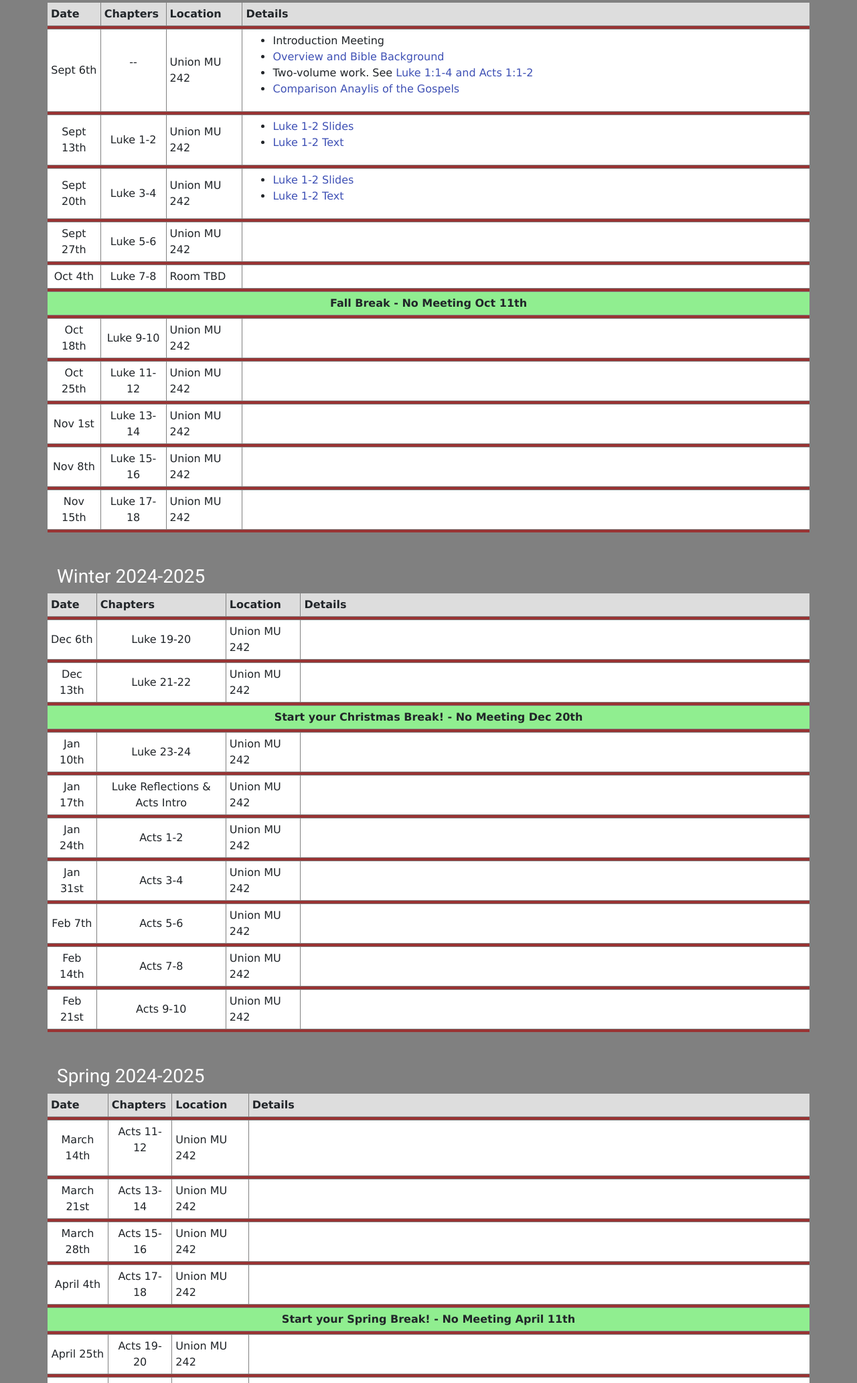
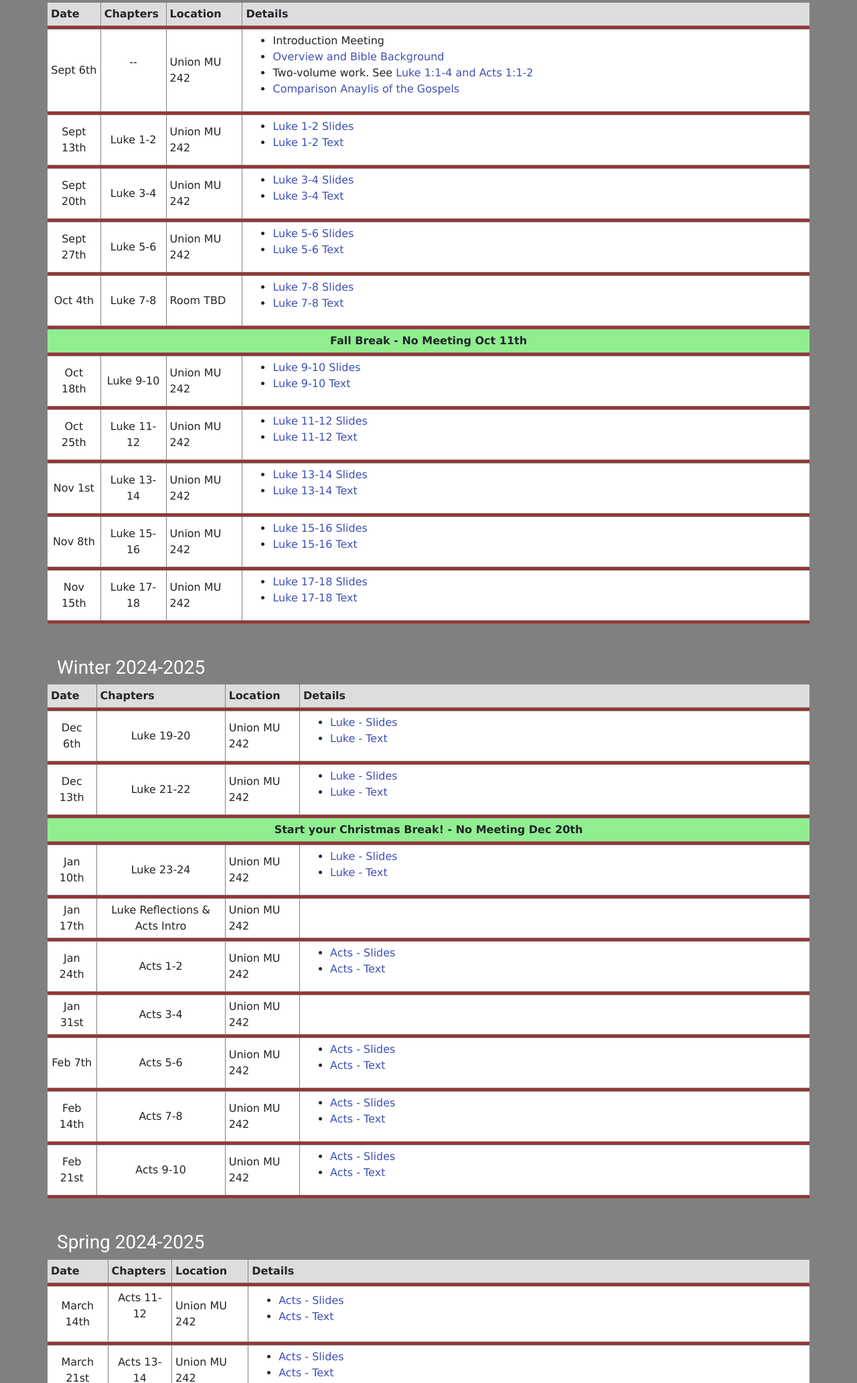
Before and after one commit to fisherds/luke-acts-double-volume, a plain HTML site: page public/index.html in a window 1280 px wide. Shown: the part 183-2248 px from the top of the page at 67% size. Drawn offline with Linux system fonts and the light colour scheme; some packages are replaced by stand-ins of ours.

Commit message:
fall links

```diff
--- a/public/index.html
+++ b/public/index.html
@@ -110,11 +110,11 @@
             <td>
               <ul>
                 <li><a
-                    href="">Luke
-                    1-2 Slides</a></li>
+                    href="https://docs.google.com/presentation/d/1E9YpUHRwawJUmqlR8GoU1VPWWbL2hWkHPBjkY9QMUrU/edit?usp=sharing">Luke
+                    3-4 Slides</a></li>
                 <li><a
-                    href="">Luke
-                    1-2 Text</a></li>
+                    href="https://docs.google.com/presentation/d/12w9-fhZAxdppXReyLjtsuKV9MVmZS9GvD8-MFRV-WlI/edit?usp=sharing">Luke
+                    3-4 Text</a></li>
               </ul>
             </td>
           </tr>
@@ -132,6 +132,12 @@
               Union MU 242
             </td>
             <td>
+              <ul>
+                <li><a
+                    href="https://docs.google.com/presentation/d/1O4GdplPVWa-Pe-_TPTSJcCwBn9Sq4ZdqesfKp8Mme28/edit?usp=sharing">Luke 5-6 Slides</a></li>
+                <li><a
+                    href="https://docs.google.com/presentation/d/1_roJlJd1uor548cjeubMUt84plchwOC2_Gk9wmZyNAo/edit?usp=sharing">Luke 5-6 Text</a></li>
+              </ul>
             </td>
           </tr>
           <tr>
@@ -153,6 +159,12 @@
               Room TBD
             </td>
             <td>
+              <ul>
+                <li><a
+                    href="https://docs.google.com/presentation/d/1UKq7fTOdtOSy_kAr3HqBZWIQBKPRR2q01e-3FUuR-4Q/edit?usp=drive_link">Luke 7-8 Slides</a></li>
+                <li><a
+                    href="https://docs.google.com/presentation/d/1sIn7eX81OOM9-gaBEfoTXfEy7x-yW6BfdQ7ipSDEZy8/edit?usp=drive_link">Luke 7-8 Text</a></li>
+              </ul>
             </td>
           </tr>
           <tr>
@@ -176,6 +188,12 @@
               Union MU 242
             </td>
             <td>
+              <ul>
+                <li><a
+                    href="https://docs.google.com/presentation/d/1EJ2YNvTPdVynlCFdJzWP_b-tQPOzoVKRgygQYA_oc0g/edit?usp=drive_link">Luke 9-10 Slides</a></li>
+                <li><a
+                    href="https://docs.google.com/presentation/d/1FPLVLSU6Y3NjLk6j3m13liR-kI7mh2wERijT_DaYu-o/edit?usp=drive_link">Luke 9-10 Text</a></li>
+              </ul>
             </td>
           </tr>
           <tr>
@@ -192,6 +210,12 @@
               Union MU 242
             </td>
             <td>
+              <ul>
+                <li><a
+                    href="https://docs.google.com/presentation/d/1I-eKwu67Z7Ezt314LKtdBpn9jhUkEfSIGVPOOR3IPzo/edit?usp=drive_link">Luke 11-12 Slides</a></li>
+                <li><a
+                    href="https://docs.google.com/presentation/d/1fBLVYgKZ964EuEeUDXRjr0GIXI1_DUB8DkLSBHrCiZ0/edit?usp=drive_link">Luke 11-12 Text</a></li>
+              </ul>
             </td>
           </tr>
           <tr>
@@ -208,6 +232,12 @@
               Union MU 242
             </td>
             <td>
+              <ul>
+                <li><a
+                    href="https://docs.google.com/presentation/d/1XYWILC8zvdSKRKZu0f_SUuNRt2k-GlGVjkpB1OGqW-Y/edit?usp=drive_link">Luke 13-14 Slides</a></li>
+                <li><a
+                    href="https://docs.google.com/presentation/d/1VzmcvpLFgvyZhe8_8u7Czf-opskCfqYgORlExF_AVK4/edit?usp=drive_link">Luke 13-14 Text</a></li>
+              </ul>
             </td>
           </tr>
           <tr>
@@ -224,6 +254,12 @@
               Union MU 242
             </td>
             <td>
+              <ul>
+                <li><a
+                    href="https://docs.google.com/presentation/d/1KgCOztavuh2nK0hijn1ffrzpLU-_5vWmggjJhdXrJrw/edit?usp=drive_link">Luke 15-16 Slides</a></li>
+                <li><a
+                    href="https://docs.google.com/presentation/d/1-ayAiJ3CtXnuAbqX6stIBPcjQxQKoftUuPqB_-YQqyA/edit?usp=drive_link">Luke 15-16 Text</a></li>
+              </ul>
             </td>
           </tr>
           <tr>
@@ -244,6 +280,12 @@
               Union MU 242
             </td>
             <td>
+              <ul>
+                <li><a
+                    href="https://docs.google.com/presentation/d/1HFJcdhldHBMEubDX7jCqOeA3nGHTw9CyDsXlczxFmlc/edit?usp=drive_link">Luke 17-18 Slides</a></li>
+                <li><a
+                    href="https://docs.google.com/presentation/d/1XYLPv3dgrG1efUoLrjxHUehecyJWX5g_-Tq_WeMGO_s/edit?usp=drive_link">Luke 17-18 Text</a></li>
+              </ul>
             </td>
           </tr>
           <tr>
@@ -279,6 +321,12 @@
               Union MU 242
             </td>
             <td>
+              <ul>
+                <li><a
+                    href="">Luke - Slides</a></li>
+                <li><a
+                    href="">Luke - Text</a></li>
+              </ul>
               <span class="hacky-padding">&nbsp; &nbsp; &nbsp; &nbsp; &nbsp; &nbsp; &nbsp; &nbsp; &nbsp; &nbsp; &nbsp;
                 &nbsp; &nbsp; &nbsp; &nbsp; &nbsp; &nbsp; &nbsp; &nbsp; &nbsp; &nbsp; &nbsp; &nbsp; &nbsp; &nbsp; &nbsp;
                 &nbsp; &nbsp; &nbsp; &nbsp; &nbsp; &nbsp; &nbsp; &nbsp; &nbsp; &nbsp; &nbsp; &nbsp; &nbsp; &nbsp; &nbsp;
@@ -303,6 +351,12 @@
               Union MU 242
             </td>
             <td>
+              <ul>
+                <li><a
+                    href="">Luke - Slides</a></li>
+                <li><a
+                    href="">Luke - Text</a></li>
+              </ul>
             </td>
           </tr>
           <tr>
@@ -328,6 +382,12 @@
               <!-- Union MU 146 <span style="font-size: 0.8em;">(weird room)</span> -->
             </td>
             <td>
+              <ul>
+                <li><a
+                    href="">Luke - Slides</a></li>
+                <li><a
+                    href="">Luke - Text</a></li>
+              </ul>
             </td>
           </tr>
           <tr>
@@ -360,6 +420,12 @@
               Union MU 242
             </td>
             <td>
+              <ul>
+                <li><a
+                    href="">Acts - Slides</a></li>
+                <li><a
+                    href="">Acts - Text</a></li>
+              </ul>
             </td>
           </tr>
           <tr>
@@ -395,6 +461,12 @@
               Union MU 242
             </td>
             <td>
+              <ul>
+                <li><a
+                    href="">Acts - Slides</a></li>
+                <li><a
+                    href="">Acts - Text</a></li>
+              </ul>
             </td>
           </tr>
           <tr>
@@ -411,6 +483,12 @@
               Union MU 242
             </td>
             <td>
+              <ul>
+                <li><a
+                    href="">Acts - Slides</a></li>
+                <li><a
+                    href="">Acts - Text</a></li>
+              </ul>
             </td>
           </tr>
 
@@ -432,6 +510,12 @@
               Union MU 242
             </td>
             <td>
+              <ul>
+                <li><a
+                    href="">Acts - Slides</a></li>
+                <li><a
+                    href="">Acts - Text</a></li>
+              </ul>
             </td>
           </tr>
           <tr>
@@ -477,6 +561,12 @@
               Union MU 242
             </td>
             <td>
+              <ul>
+                <li><a
+                    href="">Acts - Slides</a></li>
+                <li><a
+                    href="">Acts - Text</a></li>
+              </ul>
             </td>
           </tr>
           <tr>
@@ -493,6 +583,12 @@
               Union MU 242
             </td>
             <td>
+              <ul>
+                <li><a
+                    href="">Acts - Slides</a></li>
+                <li><a
+                    href="">Acts - Text</a></li>
+              </ul>
             </td>
           </tr>
           <tr>
@@ -510,6 +606,12 @@
               Union MU 242
             </td>
             <td>
+              <ul>
+                <li><a
+                    href="">Acts - Slides</a></li>
+                <li><a
+                    href="">Acts - Text</a></li>
+              </ul>
             </td>
           </tr>
           <tr>
@@ -527,6 +629,13 @@
               Union MU 242
             </td>
             <td>
+              <ul>
+                <li><a
+                    href="">Acts - Slides</a></li>
+                <li><a
+                    href="">Acts - Text</a></li>
+              </ul>
+            </td>
           </tr>
 
           <tr>
@@ -552,6 +661,12 @@
               Union MU 242
             </td>
             <td>
+              <ul>
+                <li><a
+                    href="">Acts - Slides</a></li>
+                <li><a
+                    href="">Acts - Text</a></li>
+              </ul>
             </td>
           </tr>
           <tr>
@@ -569,6 +684,12 @@
               Union MU 242
             </td>
             <td>
+              <ul>
+                <li><a
+                    href="">Acts - Slides</a></li>
+                <li><a
+                    href="">Acts - Text</a></li>
+              </ul>
             </td>
           </tr>
           <tr>
@@ -586,6 +707,12 @@
               Union MU 242
             </td>
             <td>
+              <ul>
+                <li><a
+                    href="">Acts - Slides</a></li>
+                <li><a
+                    href="">Acts - Text</a></li>
+              </ul>
             </td>
           </tr>
           <tr>
@@ -603,6 +730,12 @@
               Union MU 242
             </td>
             <td>
+              <ul>
+                <li><a
+                    href="">Acts - Slides</a></li>
+                <li><a
+                    href="">Acts - Text</a></li>
+              </ul>
             </td>
           </tr>
           <tr>
@@ -623,6 +756,12 @@
               Union MU 242
             </td>
             <td>
+              <ul>
+                <li><a
+                    href="">Acts - Slides</a></li>
+                <li><a
+                    href="">Acts - Text</a></li>
+              </ul>
             </td>
           </tr>
           <tr>
```
Also changed, not shown: 2 other files.
